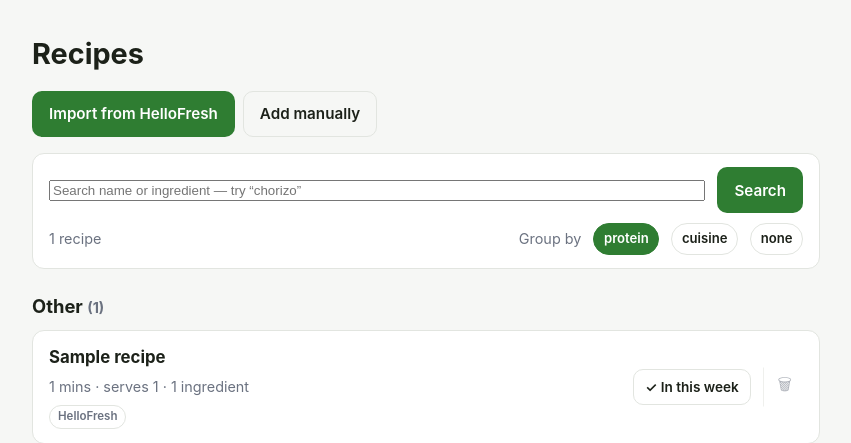
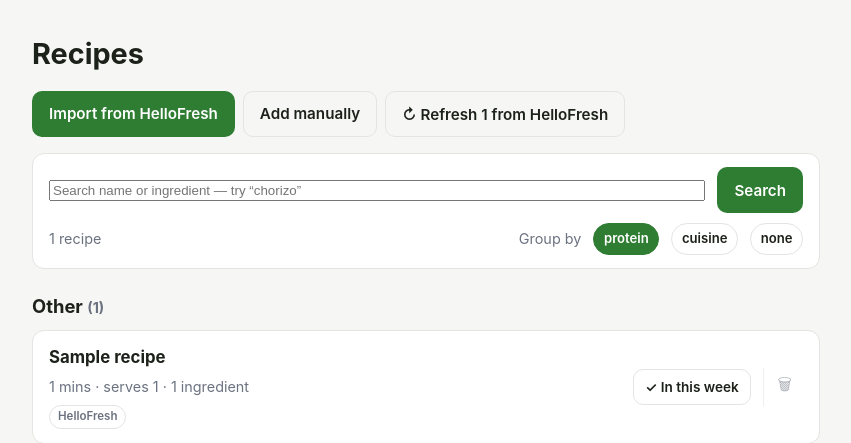
Before and after one commit to JForster89/meal-planner, a Flask app: page /recipes in a window 1280 px wide. Shown: the part 60-503 px from the top of the page, without its empty margins (214-1065 px from the left). Run offline with Flask 3, Linux system fonts and the light colour scheme; tables that the repository leaves empty hold one stand-in row (values such as "Sample post").

Commit message:
Add Refresh from HelloFresh, for one recipe or the whole library
Protein is derived locally from stored ingredients, but tags, cuisine
and difficulty only exist on the HelloFresh page, so recipes imported
before tagging existed stayed bare. Re-importing by hand meant copying
each URL out and pasting it back into the import form.

- Per recipe, on its own page, for imported recipes only.
- Bulk, on the library page, shown only while something actually needs
  it and labelled with the count. It disappears once everything is
  tagged.
- A second between fetches, to be a considerate visitor to their site.
- A failed fetch leaves the existing recipe untouched rather than
  half-overwriting it, and a partial bulk run names what it could not
  reach.

Co-Authored-By: Claude Opus 5 <noreply@anthropic.com>

```diff
--- a/app.py
+++ b/app.py
@@ -1,6 +1,7 @@
 """Hello Fresh meal planner: pick a week's recipes, get one merged shopping list."""
 
 import os
+import time
 
 from flask import (
     Flask, Response, flash, g, jsonify, redirect, render_template, request, url_for
@@ -106,6 +107,7 @@ def register_routes(app):
             proteins=store.all_tags(conn, "protein"),
             tag_options=store.all_tags(conn, "tag"),
             q=query, active_tag=tag, active_protein=protein, group_by=group_by,
+            untagged=store.count_refreshable(conn),
         )
 
     @app.route("/recipes/<int:recipe_id>")
@@ -192,6 +194,62 @@ def register_routes(app):
             )
             return redirect(url_for("recipe_detail", recipe_id=recipe_id))
         return render_template("import.html", url="")
+
+    @app.route("/recipes/<int:recipe_id>/refresh", methods=["POST"])
+    def recipe_refresh(recipe_id):
+        """Re-fetch a recipe from its HelloFresh URL, picking up tags and cuisine."""
+        conn = get_db()
+        row = conn.execute(
+            "SELECT name, source_url FROM recipes WHERE id = ?", (recipe_id,)
+        ).fetchone()
+        if not row:
+            return render_template("404.html"), 404
+
+        if not row["source_url"]:
+            flash("That recipe was added by hand, so there's nothing to refresh from.",
+                  "error")
+            return redirect(url_for("recipe_detail", recipe_id=recipe_id))
+
+        try:
+            data = hellofresh.import_recipe(row["source_url"])
+        except hellofresh.ImportError_ as exc:
+            flash(f"Couldn't refresh “{row['name']}”: {exc}", "error")
+            return redirect(url_for("recipe_detail", recipe_id=recipe_id))
+
+        store.save_recipe(conn, data, recipe_id=recipe_id)
+        flash(f"Refreshed “{data['name']}” from HelloFresh.", "success")
+        return redirect(url_for("recipe_detail", recipe_id=recipe_id))
+
+    @app.route("/recipes/refresh-all", methods=["POST"])
+    def recipes_refresh_all():
+        """Refresh every imported recipe, so an older library gains its tags."""
+        conn = get_db()
+        rows = conn.execute(
+            "SELECT id, name, source_url FROM recipes "
+            "WHERE source_url IS NOT NULL AND source_url != '' ORDER BY id"
+        ).fetchall()
+
+        if not rows:
+            flash("No imported recipes to refresh.", "error")
+            return redirect(url_for("recipes"))
+
+        done, failed = 0, []
+        for i, row in enumerate(rows):
+            if i:
+                time.sleep(1)  # be a considerate visitor to their site
+            try:
+                data = hellofresh.import_recipe(row["source_url"])
+                store.save_recipe(conn, data, recipe_id=row["id"])
+                done += 1
+            except hellofresh.ImportError_:
+                failed.append(row["name"])
+
+        message = f"Refreshed {done} recipe{'s' if done != 1 else ''}."
+        if failed:
+            shown = ", ".join(f"“{n}”" for n in failed[:3])
+            message += f" Couldn't reach {len(failed)}: {shown}."
+        flash(message, "error" if failed else "success")
+        return redirect(url_for("recipes"))
 
     # --- weekly plan --------------------------------------------------------
 
--- a/store.py
+++ b/store.py
@@ -203,6 +203,21 @@ def tags_for_recipes(conn, kinds=("tag", "cuisine", "protein")):
     return out
 
 
+def count_refreshable(conn):
+    """Imported recipes with no tags or cuisine yet.
+
+    Protein is backfilled locally, but tags and cuisine only exist on the
+    HelloFresh page, so these need re-fetching to be complete.
+    """
+    row = conn.execute(
+        "SELECT COUNT(*) AS n FROM recipes r "
+        "WHERE r.source_url IS NOT NULL AND r.source_url != '' "
+        "  AND NOT EXISTS (SELECT 1 FROM recipe_tags t "
+        "                  WHERE t.recipe_id = r.id AND t.kind IN ('tag', 'cuisine'))"
+    ).fetchone()
+    return row["n"] if row else 0
+
+
 def all_tags(conn, kind):
     rows = conn.execute(
         "SELECT tag, COUNT(*) AS n FROM recipe_tags WHERE kind = ? "
--- a/templates/recipe_detail.html
+++ b/templates/recipe_detail.html
@@ -18,6 +18,11 @@
         <button type="submit" class="btn">+ Add to this week</button>
     </form>
     <a class="btn secondary" href="{{ url_for('recipe_edit', recipe_id=recipe.id) }}">Edit</a>
+    {% if recipe.source_url %}
+        <form method="POST" action="{{ url_for('recipe_refresh', recipe_id=recipe.id) }}">
+            <button type="submit" class="btn secondary">↻ Refresh from HelloFresh</button>
+        </form>
+    {% endif %}
     <form method="POST" action="{{ url_for('recipe_delete', recipe_id=recipe.id) }}"
           onsubmit="return confirm('Delete “{{ recipe.name }}”? This cannot be undone.')">
         <button type="submit" class="btn danger">Delete</button>
--- a/templates/recipes.html
+++ b/templates/recipes.html
@@ -9,6 +9,16 @@
 <div class="btn-row">
     <a class="btn" href="{{ url_for('import_recipe') }}">Import from HelloFresh</a>
     <a class="btn secondary" href="{{ url_for('recipe_new') }}">Add manually</a>
+    {% if untagged %}
+        <form method="POST" action="{{ url_for('recipes_refresh_all') }}"
+              onsubmit="this.querySelector('button').disabled = true;
+                        this.querySelector('button').textContent = 'Refreshing…'; return true;">
+            <button type="submit" class="btn secondary"
+                    title="Fetches tags and cuisine for recipes imported before tagging existed">
+                ↻ Refresh {{ untagged }} from HelloFresh
+            </button>
+        </form>
+    {% endif %}
 </div>
 
 <form method="GET" class="card filter-card">
```
Also changed, not shown: tests/test_app.py (+168 -0 lines).
